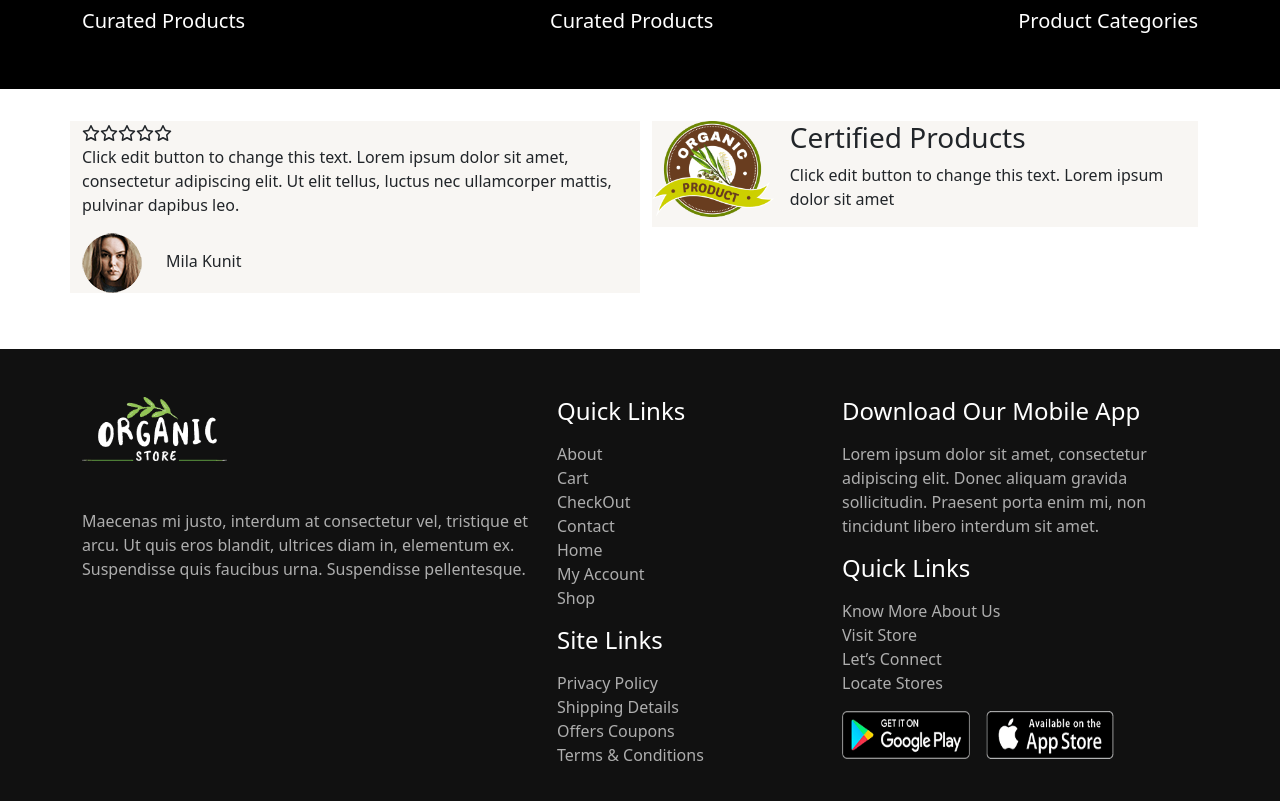
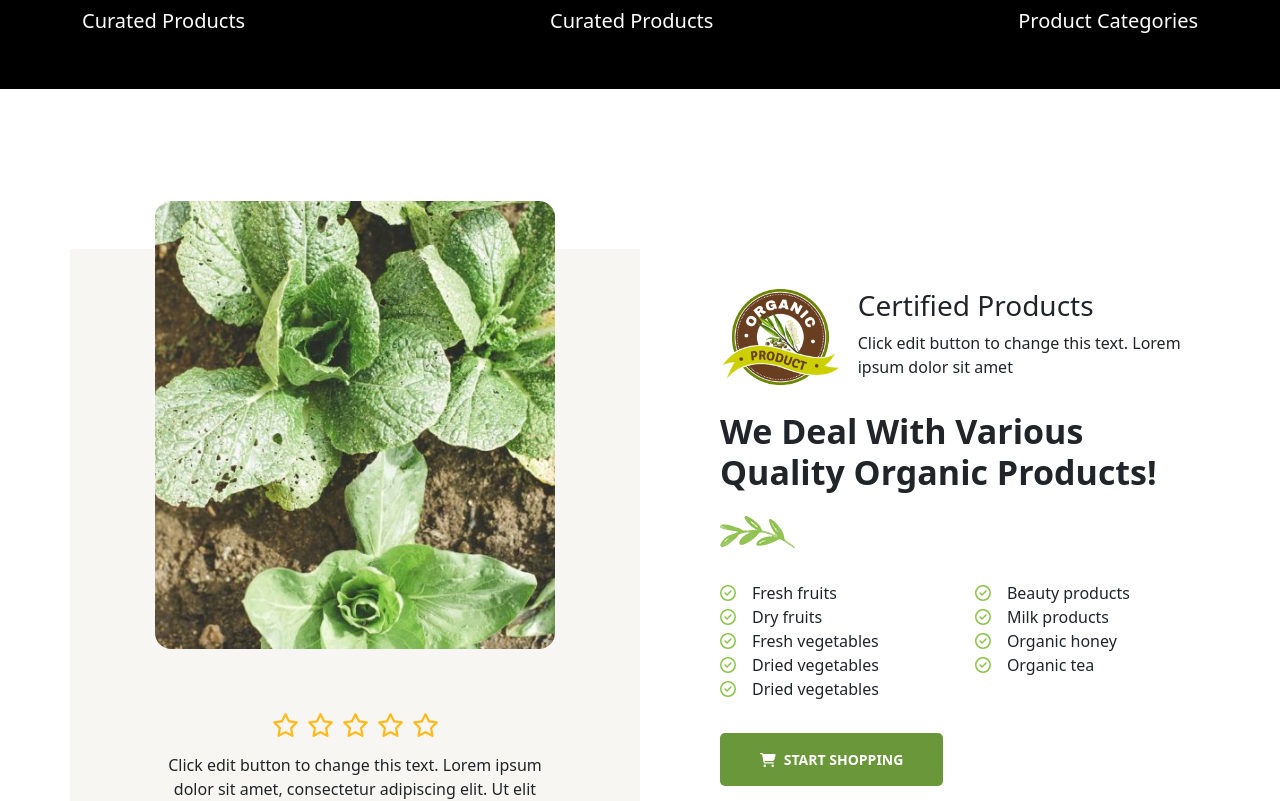
Before and after one commit to Mohammed-Ragab-Shaaban/Final-Exam-Organic-Store, a React (Vite) app: page /about in a window 1280 px wide. Shown: the part 1008-1809 px from the top of the page. Built offline with nearby package versions, Linux system fonts and the light colour scheme.

Commit message:
Finish the about page and begining the contact page

```diff
--- a/src/App.jsx
+++ b/src/App.jsx
@@ -16,6 +16,7 @@ import Juice from "./Pages/Juice/Juice";
 import SingleGroceries from "./Pages/Components/SingleGroceries";
 import SingleJuices from "./Pages/Components/SingleJuices";
 import About from "./Pages/About/About";
+import Contact from "./Pages/Contact/Contact";
 
 export default function App() {
   const { showSingleProduct, setShowSingleProduct } =
@@ -54,7 +55,7 @@ export default function App() {
             </Route>
 
             <Route path="/about" element={<About />}></Route>
-            <Route path="/contact" element={<h1>Contact</h1>}></Route>
+            <Route path="/contact" element={<Contact />}></Route>
             <Route path="/login" element={<LoginPage />}></Route>
             <Route path="/register" element={<RegisterPage />}></Route>
             <Route path="/buyPage" element={<BuyPage />}></Route>
--- a/src/Pages/About/About.css
+++ b/src/Pages/About/About.css
@@ -7,13 +7,15 @@
   background-color: #f8f6f3;
   height: 30vh;
 }
-.about-header-container h1 {
+.h1-header {
   line-height: 8rem;
+  font-size: 3.25rem;
+  font-weight: 700;
 }
 .desc-img {
   position: relative;
   top: -3.3rem;
-  left: 20rem;
+  left: 25rem;
   height: 5rem;
 }
 .about-description h2 {
@@ -45,18 +47,77 @@
 /* End Statistics Section  */
 
 /* Start Organic Quality Section  */
-.organic-quality-content div:first-child {
+.organic-quality {
+  padding-top: 10rem;
+}
+.organic-quality-content {
+  /* position: relative; */
+}
+.organic-quality-content .left-box {
   background-color: #f8f6f3;
+}
+.slider {
+  width: 25rem;
+  height: 28rem;
   position: relative;
-}
-.slider .slider-img {
-  position: absolute;
-  top: 0;
-  left: 0;
-  width: 100%;
-  height: 100%;
+  border-radius: 1rem;
 }
 .organic-img {
   height: 6rem;
 }
+.stars .icon {
+  color: #ffbb1e;
+}
+.client {
+  width: 60px;
+  height: 60px;
+  border-radius: 50%;
+}
+.right-box {
+  padding: 1.5rem 1.5rem 1.5rem 5rem !important;
+}
+.right-box-header {
+  font-size: 2.125rem;
+  font-weight: 700;
+}
+.check_icon {
+  color: var(--green-color);
+  font-weight: bold;
+  display: inline;
+}
+.icon_box {
+  display: flex;
+  gap: 1rem;
+  align-items: center;
+}
+.btn-shopping {
+  border: none;
+  padding: 1rem 2.5rem;
+  text-transform: uppercase;
+  color: #fff;
+  font-size: 0.875rem;
+  font-weight: 600;
+  background-color: #6a9739;
+  border-radius: 5px;
+  text-align: center;
+  transition: var(--transition);
+}
+.btn-shopping:hover {
+  background-color: #8bc34a;
+}
+.cart-shopping-link {
+  text-decoration: none;
+  color: #fff;
+}
+
 /* End Organic Quality Section  */
+
+/* Media Mobile */
+@media screen and (max-width: 767px) {
+  .desc-img {
+    left: 7rem;
+  }
+  .h1-header {
+    font-weight: 500;
+  }
+}
--- a/src/Pages/About/About.jsx
+++ b/src/Pages/About/About.jsx
@@ -1,14 +1,23 @@
 import "./About.css";
 import Footer from "../Components/Footer/Footer";
 import { FontAwesomeIcon } from "@fortawesome/react-fontawesome";
-import { faStar } from "@fortawesome/free-regular-svg-icons";
+import { faCheckCircle, faStar } from "@fortawesome/free-regular-svg-icons";
+import { faCartShopping } from "@fortawesome/free-solid-svg-icons";
+import ImageSlider from "../Components/imageSlider/ImageSlider";
+import { Link } from "react-router-dom";
 export default function About() {
+  const slides = [
+    { url: "/src/assets/image-01.jpg", title: "img-1" },
+    { url: "/src/assets/image-02.jpg", title: "img-2" },
+    { url: "/src/assets/farming01.jpg", title: "img-3" },
+    { url: "/src/assets/farming02.jpg", title: "img-4" },
+  ];
   return (
     <div>
       <div className="section about-header-section">
         <div className="container">
           <div className="about-header-container text-center">
-            <h1>About Us</h1>
+            <h1 className="h1-header">About Us</h1>
           </div>
         </div>
       </div>
@@ -68,48 +77,44 @@ export default function About() {
       <div className="organic-quality section">
         <div className="container">
           <div className="organic-quality-content row flex-wrap flex-lg-nowrap">
-            <div className="col-12 col-lg-6 ">
+            <div className="col-12 col-lg-6 pb-4 left-box d-flex flex-column align-items-center gap-3 ">
               <div className="slider">
-                <img
-                  className="slider-img"
-                  src="/src/assets/image-01.jpg"
-                  alt=""
-                />
-                <img
-                  className="slider-img"
-                  src="/src/assets/image-02.jpg"
-                  alt=""
-                />
-                <img
-                  className="slider-img"
-                  src="/src/assets/farming01.jpg"
-                  alt=""
-                />
-                <img
-                  className="slider-img"
-                  src="/src/assets/farming02.jpg"
-                  alt=""
-                />
+                <ImageSlider slides={slides} />
               </div>
-              <div className="stars">
-                <FontAwesomeIcon icon={faStar}></FontAwesomeIcon>
-                <FontAwesomeIcon icon={faStar}></FontAwesomeIcon>
-                <FontAwesomeIcon icon={faStar}></FontAwesomeIcon>
-                <FontAwesomeIcon icon={faStar}></FontAwesomeIcon>
-                <FontAwesomeIcon icon={faStar}></FontAwesomeIcon>
+              <div className="stars d-flex gap-2">
+                <FontAwesomeIcon
+                  className="icon"
+                  icon={faStar}
+                ></FontAwesomeIcon>
+                <FontAwesomeIcon
+                  className="icon"
+                  icon={faStar}
+                ></FontAwesomeIcon>
+                <FontAwesomeIcon
+                  className="icon"
+                  icon={faStar}
+                ></FontAwesomeIcon>
+                <FontAwesomeIcon
+                  className="icon"
+                  icon={faStar}
+                ></FontAwesomeIcon>
+                <FontAwesomeIcon
+                  className="icon"
+                  icon={faStar}
+                ></FontAwesomeIcon>
               </div>
-              <p>
+              <p className="w-75 text-center">
                 Click edit button to change this text. Lorem ipsum dolor sit
                 amet, consectetur adipiscing elit. Ut elit tellus, luctus nec
                 ullamcorper mattis, pulvinar dapibus leo.
               </p>
               <div>
-                <img src="/src/assets/client.png" alt="" />
+                <img className="client" src="/src/assets/client.png" alt="" />
                 <span className="ms-4">Mila Kunit</span>
               </div>
             </div>
-            <div className="col-12 col-lg-6">
-              <div className="d-flex gap-3">
+            <div className="col-12 col-lg-6 right-box d-flex gap-3 flex-column align-content-around">
+              <div className="d-flex gap-3 pt-3">
                 <div className="organic-img-container">
                   <img
                     className="organic-img"
@@ -125,6 +130,98 @@ export default function About() {
                   </p>
                 </div>
               </div>
+              <div>
+                <h2 className="right-box-header">
+                  We Deal With Various Quality Organic Products!
+                </h2>
+              </div>
+              <div className="pb-3">
+                <img src="/src/assets/treePaper.png" alt="treePaper picture" />
+              </div>
+              <div className="d-flex gap-5 flex-sm-row flex-column">
+                <ul className="left-list pe-5 ">
+                  <div className="icon_box">
+                    <FontAwesomeIcon
+                      className="check_icon"
+                      icon={faCheckCircle}
+                    ></FontAwesomeIcon>
+                    <li>Fresh fruits</li>
+                  </div>
+                  <div className="icon_box">
+                    <FontAwesomeIcon
+                      className="check_icon"
+                      icon={faCheckCircle}
+                    ></FontAwesomeIcon>
+                    <li>Dry fruits</li>
+                  </div>
+                  <div className="icon_box">
+                    <FontAwesomeIcon
+                      className="check_icon"
+                      icon={faCheckCircle}
+                    ></FontAwesomeIcon>
+                    <li>Fresh vegetables</li>
+                  </div>
+                  <div className="icon_box">
+                    <FontAwesomeIcon
+                      className="check_icon"
+                      icon={faCheckCircle}
+                    ></FontAwesomeIcon>
+                    <li>Dried vegetables</li>
+                  </div>
+                  <div className="icon_box">
+                    {" "}
+                    <FontAwesomeIcon
+                      className="check_icon"
+                      icon={faCheckCircle}
+                    ></FontAwesomeIcon>
+                    <li>Dried vegetables</li>
+                  </div>
+                </ul>
+                <ul className="right-list ">
+                  <div className="icon_box">
+                    <FontAwesomeIcon
+                      className="check_icon"
+                      icon={faCheckCircle}
+                    ></FontAwesomeIcon>
+                    <li>Beauty products</li>
+                  </div>
+                  <div className="icon_box">
+                    <FontAwesomeIcon
+                      className="check_icon"
+                      icon={faCheckCircle}
+                    ></FontAwesomeIcon>
+                    <li>Milk products</li>
+                  </div>
+                  <div className="icon_box">
+                    <FontAwesomeIcon
+                      className="check_icon"
+                      icon={faCheckCircle}
+                    ></FontAwesomeIcon>
+                    <li>Organic honey</li>
+                  </div>
+                  <div className="icon_box">
+                    <FontAwesomeIcon
+                      className="check_icon"
+                      icon={faCheckCircle}
+                    ></FontAwesomeIcon>
+                    <li>Organic tea</li>
+                  </div>
+                </ul>
+              </div>
+              <div className="button-container d-flex justify-content-center justify-content-lg-start">
+                <button className="btn-shopping">
+                  <Link className="cart-shopping-link" to={"#"}>
+                    <span className="d-flex gap-2">
+                      <span className="icon-shopping-wrapper">
+                        <FontAwesomeIcon
+                          icon={faCartShopping}
+                        ></FontAwesomeIcon>
+                      </span>
+                      <span> start shopping</span>
+                    </span>
+                  </Link>
+                </button>
+              </div>
             </div>
           </div>
         </div>
--- /dev/null
+++ b/src/Pages/Components/imageSlider/ImageSlider.jsx
@@ -0,0 +1,30 @@
+import { useEffect, useState } from "react";
+
+const ImageSlider = ({ slides }) => {
+  const [currentIndex, setCurrentIndex] = useState(0);
+  useEffect(() => {
+    const validInterval = setInterval(() => {
+      const isCurrentImage = currentIndex === 0;
+      const newIndex = isCurrentImage ? slides.length - 1 : currentIndex - 1;
+      setCurrentIndex(newIndex);
+      console.log(currentIndex);
+    }, 3000);
+    return () => clearInterval(validInterval);
+  }, [slides.length, currentIndex]);
+
+  // Style for the div that contain the images in slider
+  const sliderStyle = {
+    backgroundImage: `url(${slides[currentIndex].url})`,
+    backgroundPosition: "center",
+    backgroundSize: "cover",
+    width: "100%",
+    height: "100%",
+    borderRadius: "1rem",
+    transition: "background-image 0.5s",
+    position: "absolute",
+    top: "-3rem",
+  };
+  return <div style={sliderStyle}></div>;
+};
+
+export default ImageSlider;
--- /dev/null
+++ b/src/Pages/Contact/Contact.jsx
@@ -0,0 +1,4 @@
+import "./Contact.css";
+export default function Contact() {
+  return <div>Contact</div>;
+}
--- a/src/index.css
+++ b/src/index.css
@@ -1,3 +1,4 @@
+@import url("https://fonts.googleapis.com/css2?family=Merriweather:ital,wght@0,300;0,400;0,700;0,900;1,300;1,400;1,700;1,900&display=swap");
 * {
   padding: 0px;
   margin: 0px;
@@ -7,6 +8,10 @@
 :root {
   --transition: 0.3s;
   --text-color: #aeaeae;
+  --green-color: #8bc34a;
+}
+Link {
+  text-decoration: none;
 }
 ul {
   list-style: none;
@@ -21,4 +26,5 @@ ul {
 .link:hover {
   color: #fff;
 }
+
 /* End Global Components  */
```
Also changed, not shown: src/Pages/Contact/Contact.css (added).
